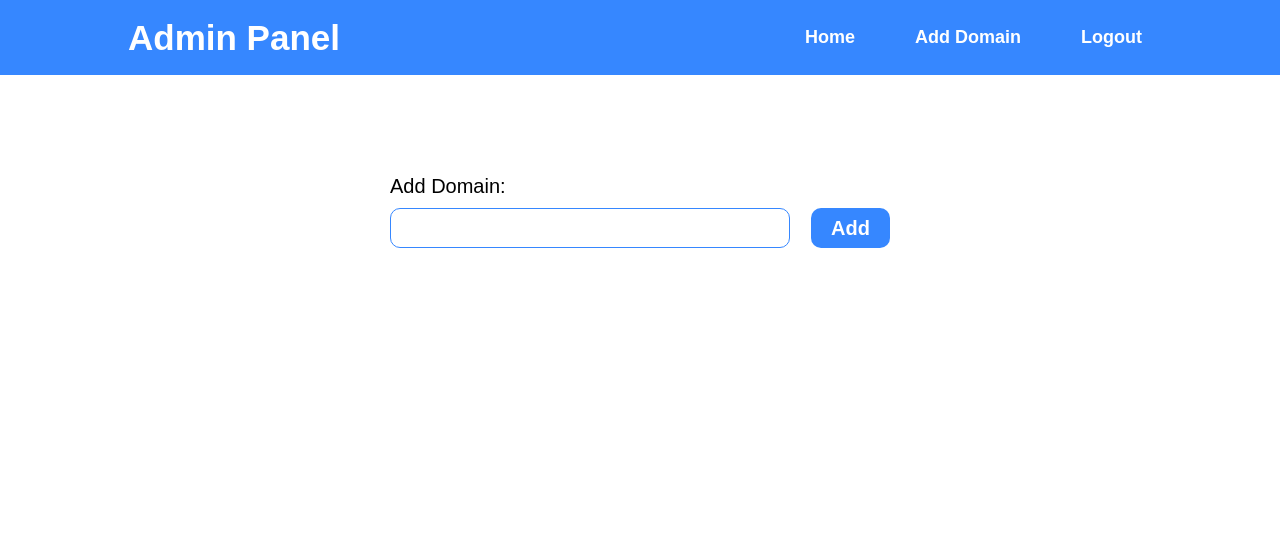
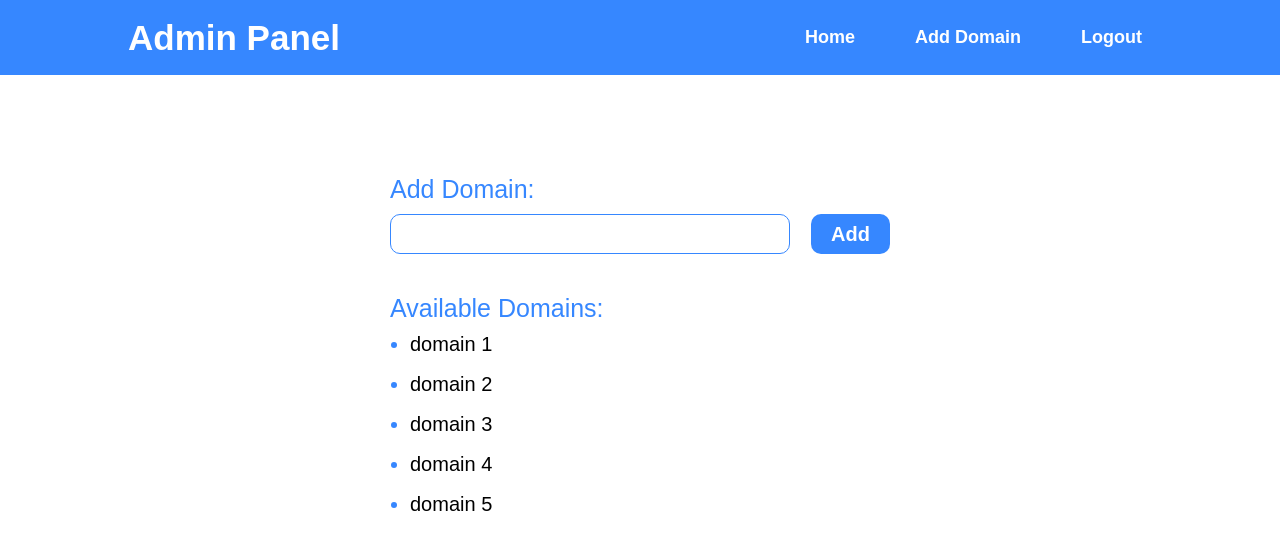
Before and after one commit to mohammad-jaffal/medically-project, a React (Create React App) app in the folder medically-admin/: page /add-domain in a window 1280 px wide. Shown: the top 550 px of the page. Built offline with nearby package versions, Linux system fonts and the light colour scheme.

Commit message:
Frontend: Creating available domains container

```diff
--- a/medically-admin/src/App.css
+++ b/medically-admin/src/App.css
@@ -149,8 +149,9 @@
 }
 
 .add-domain-body>p {
-  font-size: 20px;
+  font-size: 25px;
   margin-bottom: 10px;
+  color: rgb(54, 135, 255);
 }
 
 .domain-input-container {
@@ -193,3 +194,17 @@ color: rgb(54, 135, 255);
 .admin-btn:active {
   background-color: rgba(54, 135, 255, 0.8);
 }
+
+.domains-container{
+}
+
+.domain-card{
+  height: 40px;
+  font-size: 20px;
+  margin-left: 20px;
+  color: rgb(54, 135, 255);
+}
+
+.domain-card>span{
+  color: black;
+}
--- a/medically-admin/src/pages/AddDomain.js
+++ b/medically-admin/src/pages/AddDomain.js
@@ -10,7 +10,14 @@ const AddDomain = () => {
                     <input type="text" className="domain-input" required />
                     <button className="admin-btn">Add</button>
                 </div>
-
+                <p>Available Domains:</p>
+                <ul className="domains-container">
+                    <li className="domain-card"><span>domain 1</span></li>
+                    <li className="domain-card"><span>domain 2</span></li>
+                    <li className="domain-card"><span>domain 3</span></li>
+                    <li className="domain-card"><span>domain 4</span></li>
+                    <li className="domain-card"><span>domain 5</span></li>
+                </ul>
             </div>
         </div>
     );
```
